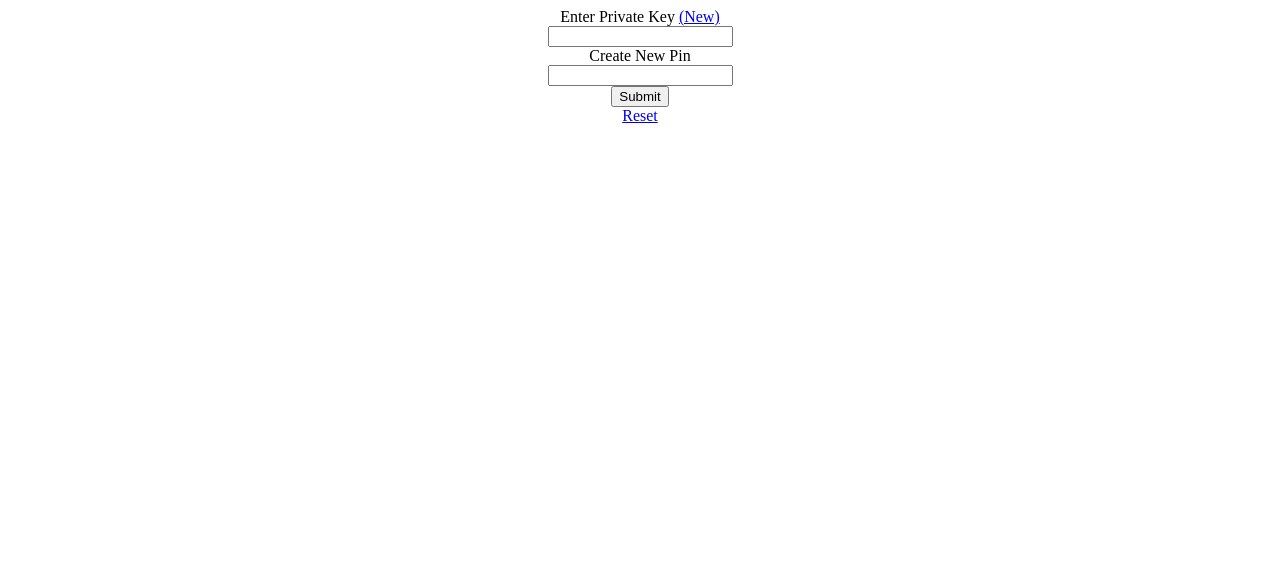
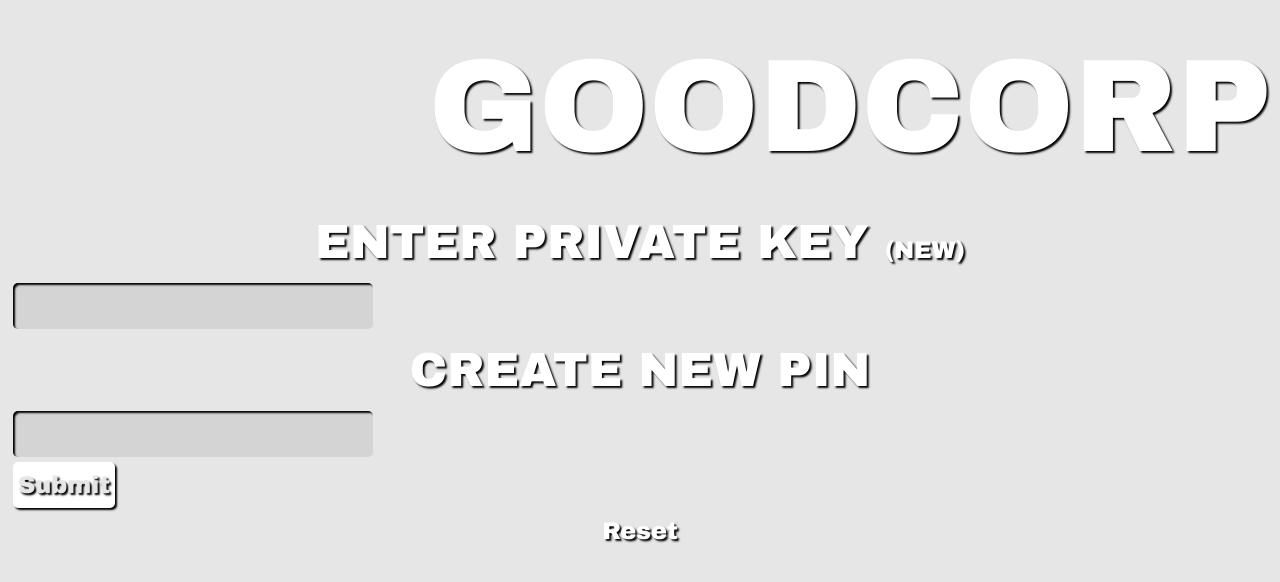
Before and after one commit to okwme/goodcorp_wallet, a Vue app: page / in a window 1280 px wide. Shown: the top 582 px of the page. Built offline with nearby package versions, Linux system fonts and the light colour scheme; no server answers.

Commit message:
styles and tx sending

```diff
--- a/app.js
+++ b/app.js
@@ -10,7 +10,7 @@ app.use(coins({
   // coins options
   name: 'goodcoin',
   initialBalances: {
-    'Q63F7qhMtouaC53zLNjFinZ5mgBzaAJuo': 21000000
+    'JBYbC4xJvQk5Pmrt86K6ixzKrn7cRB9WT': 21000000
   }
 }))
 
--- a/src/App.vue
+++ b/src/App.vue
@@ -1,6 +1,6 @@
 <template lang="pug">
   #app
-    #header
+    #header GOODCORP
     wallet(v-if="unlocked")
     unlock(v-else)
 </template>
@@ -43,6 +43,73 @@ export default {
 }
 </script>
 <style lang="scss">
+
+$light: #ffffff;
+$med: #e6e6e6;
+$dark: #d4d4d4;
+body {
+  background-color: $med;
+
+  font-size:24px;
+  line-height:1.5em;
+  font-family: arial black;
+  // letter-spacing:.1em;
+}
+label {
+  font-size:48px;
+  line-height:1.5em;
+  color: $light;
+  text-shadow: 2px 2px 2px #000;
+  text-transform: uppercase;
+}
+a {
+  font-size:24px;
+  line-height:1.5em;
+  font-family: arial black;
+  color: $light;
+  text-shadow: 2px 2px 2px #000;
+  text-decoration: none;
+}
+#list,
+input[type="text"],
+input[type="number"],
+input[type="password"],
+input[type="submit"] {
+
+  font-size:24px;
+  line-height:1.5em;
+  font-family: arial black;
+  // letter-spacing:.1em;
+
+  margin:5px 5px;
+  background-color: $dark;
+  color: $light;
+  border: none;
+  border-radius: 5px;
+  padding:5px;
+  text-shadow: 2px 2px 2px #000;
+  -webkit-box-shadow: inset 2px 2px 2px 0px #000;
+  -moz-box-shadow: inset 2px 2px 2px 0px #000;
+  box-shadow: inset 2px 2px 2px 0px #000;
+}
+input[type="submit"] {
+  background-color: $light;
+  color: $med;
+  text-shadow: 2px 2px 2px #000;
+
+  -webkit-box-shadow:  2px 2px 2px 0px #000;
+  -moz-box-shadow:  2px 2px 2px 0px #000;
+  box-shadow:  2px 2px 2px 0px #000;
+}
+#header {
+  font-size: 132px;
+  line-height:1.5em;
+  color: $light;
+  text-shadow: 2px 2px 2px #000;
+  max-width:1400px;
+  text-align: right;
+  margin: auto;
+}
 #app {
 
 }
--- a/src/components/Wallet.vue
+++ b/src/components/Wallet.vue
@@ -2,20 +2,29 @@
 #wallet
   .left
     #globe
+      img(src="/img/globe.png")
     #list
+      div(v-for="(acct, i) in walletList" )
+        a(@click.prevent="pick(i)"
+        href="#"
+        :key="acct.address"
+        ) {{trim(acct.address)}} - {{acct.balance}}
   .right
+    form(@submit.prevent="send({account:to, amount: amt})")
       #account
-      input(v-model="address" readonly)
+        label account
+        input(v-model="address" readonly type="text")
       #balance
-      input(v-model="balance")
+        label balance
+        input(v-model="balance" readonly type="number")
       #to
         label to
-      input(v-model="to")
+        input(v-model="to" type="text")
       #amt
         label amt
-      input(v-model="amt")
+        input(v-model="amt" type="text")
       #send
-      div(@click="send()")
+        input(type="submit" value="SEND")
 </template>
 
 <script>
@@ -26,23 +35,47 @@ export default {
 
   data () {
     return {
-      balance: null,
       to: null,
       amt: null
     }
   },
   computed: {
     ...mapState([
-      'address'
-    ])
+      'address',
+      'chainState'
+    ]),
+    balance () {
+      return this.chainState.accounts[this.address].balance
+    },
+    walletList () {
+      return this.chainState && Object.keys(this.chainState.accounts).map((a) => {
+        let foo = this.chainState.accounts[a]
+        foo.address = a
+        return foo
+      })
+    }
   },
   methods: {
-    send () {
-      console.log('send')
+    ...mapActions([
+      'send'
+    ]),
+    trim (str) {
+      return str.substring(0, 8) + '…'
+    },
+    pick (i) {
+      console.log(this.walletList[i])
+      this.to = this.walletList[i].address
     }
   }
 }
 </script>
 
-<style lang="css" scoped>
+<style lang="scss" scoped>
+#wallet {
+  width:100%;
+  .left, .right {
+    display: inline-block;
+    width:50%;
+  }
+}
 </style>
--- a/src/store.js
+++ b/src/store.js
@@ -87,20 +87,40 @@ export default new Vuex.Store({
     },
     decryptPrivateKey ({state}) {
       if (!state.privateKeyHash || !state.pin) return false
-      var bytes  = CryptoJS.AES.decrypt(state.privateKeyHash.toString(), state.pin)
+      var bytes  = CryptoJS.AES.decrypt(state.privateKeyHash.toString('hex'), state.pin)
       return bytes.toString(CryptoJS.enc.Utf8)
     },
     getState ({state, commit}) {
       fetch('/state').then(async res=>{
         let chainState = await res.json()
-        let chainStateHash = CryptoJS.MD5(chainState)
-        if(state.chainStateHash !== chainStateHash.toString()) {
+        let chainStateHash = CryptoJS.MD5(JSON.stringify(chainState)).toString()
+        if(state.chainStateHash !== chainStateHash) {
           commit('SET_CHAIN_STATE', chainState)
-          commit('SET_CHAIN_STATE_HASH', chainStateHash.toString())
+          commit('SET_CHAIN_STATE_HASH', chainStateHash)
         }
       })
     },
+    send ({state, dispatch}, {account, amount}) {
+
+      let tx = {
+        from: {
+          amount: parseInt(amount),
+          sequence: state.chainState.accounts[state.address].sequence,
+          pubkey: secp256k1.publicKeyCreate(Buffer.from(state.privateKey, 'hex'))
+        },
+        to: {
+          amount: parseInt(amount),
+          address: account
+        }
+      }
+
+      // sign tx
+      let sigHash = coins.getSigHash(tx)
+      tx.from.signature = secp256k1.sign(sigHash, Buffer.from(state.privateKey, 'hex')).signature
+      dispatch('sendTx', tx)
+    },
     sendTx ({}, tx) {
+      console.log(tx)
       return fetch('/txs', {
         headers: {
           'Accept': 'application/json',
@@ -108,7 +128,12 @@ export default new Vuex.Store({
         },
         method: 'post',
         body: JSON.stringify(tx)
-      }).then(res => res.json())
+      }).then(async res => {
+        console.log(res)
+        console.log(await res.json())
+      }).catch((err) => {
+        console.log(err)
+      })
     }
   },
   plugins: [createPersistedState({
```
Also changed, not shown: public/img/globe.png (added), 1 other file (tests, documents, lock files or other folders). Lines whose indentation alone changed are shown as unchanged.
